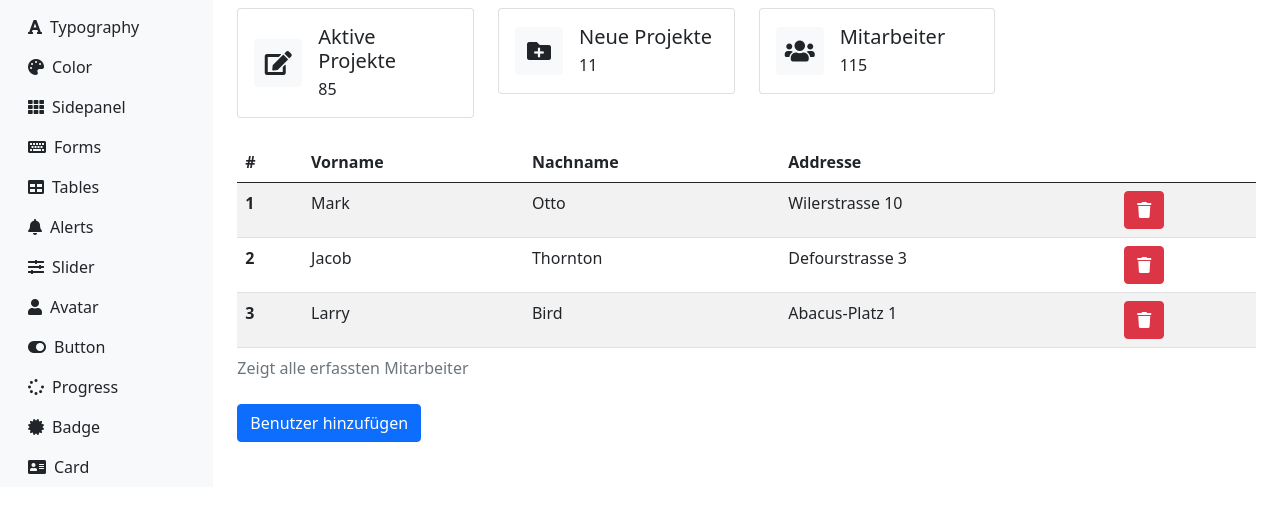
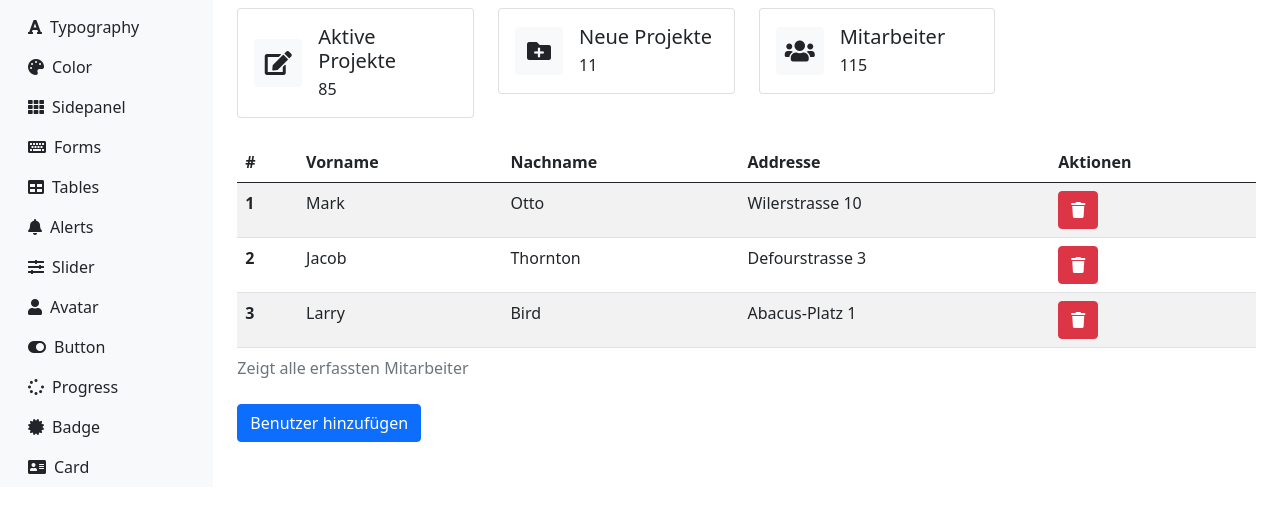
Before and after one commit to faesslerm/a11y-dashboard, a website: page docs/index.html in a window 1280 px wide. Shown: the part 137-650 px from the top of the page. Drawn offline with nearby package versions, Linux system fonts and the light colour scheme.

Commit message:
feat: add name on last table header

```diff
--- a/docs/index.html
+++ b/docs/index.html
@@ -109,7 +109,7 @@
                             <th scope="col">Vorname</th>
                             <th scope="col">Nachname</th>
                             <th scope="col">Addresse</th>
-                            <th scope="col"></th>
+                            <th scope="col">Aktionen</th>
                         </tr>
                     </thead>
                     <tbody>
```
